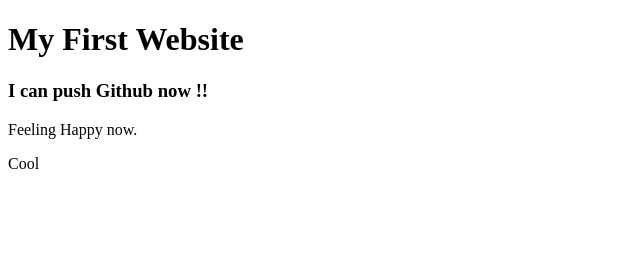
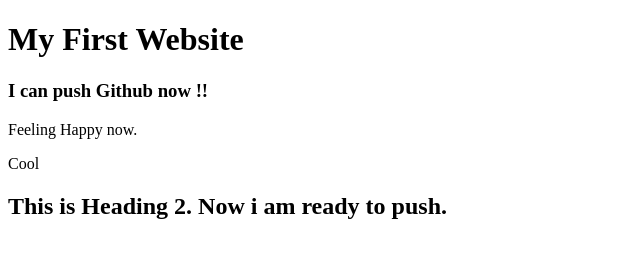
Before and after one commit to dynamicsalman/my-first-website, a plain HTML site: page index.html in a window 1280 px wide. Shown: the whole page, without its empty margins (0-640 px from the left). Drawn offline with Linux system fonts and the light colour scheme.

Commit message:
finally sending

```diff
--- a/index.html
+++ b/index.html
@@ -10,5 +10,6 @@
     <h3>I can push Github now !!</h3>
     <p>Feeling Happy now.</p>
     <p>Cool</p>
+    <h2>This is Heading 2. Now i am ready to push.</h2>
 </body>
 </html>
```
